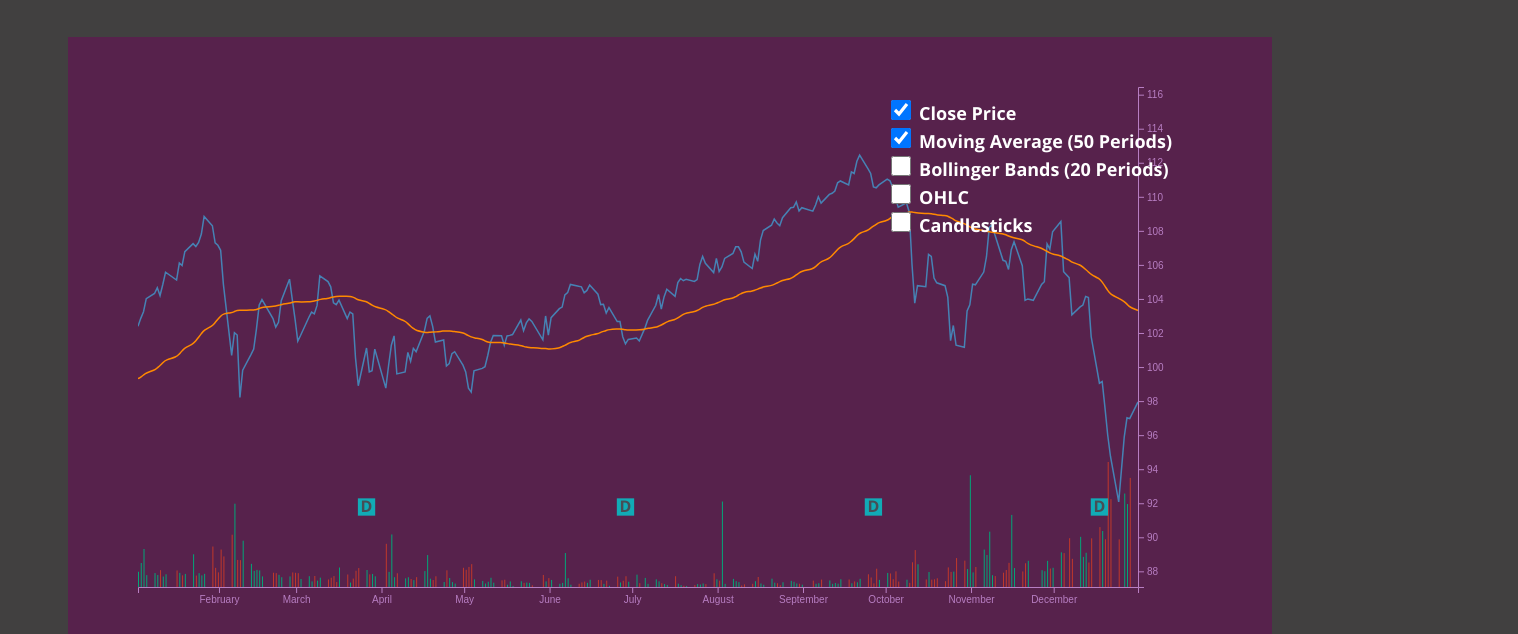
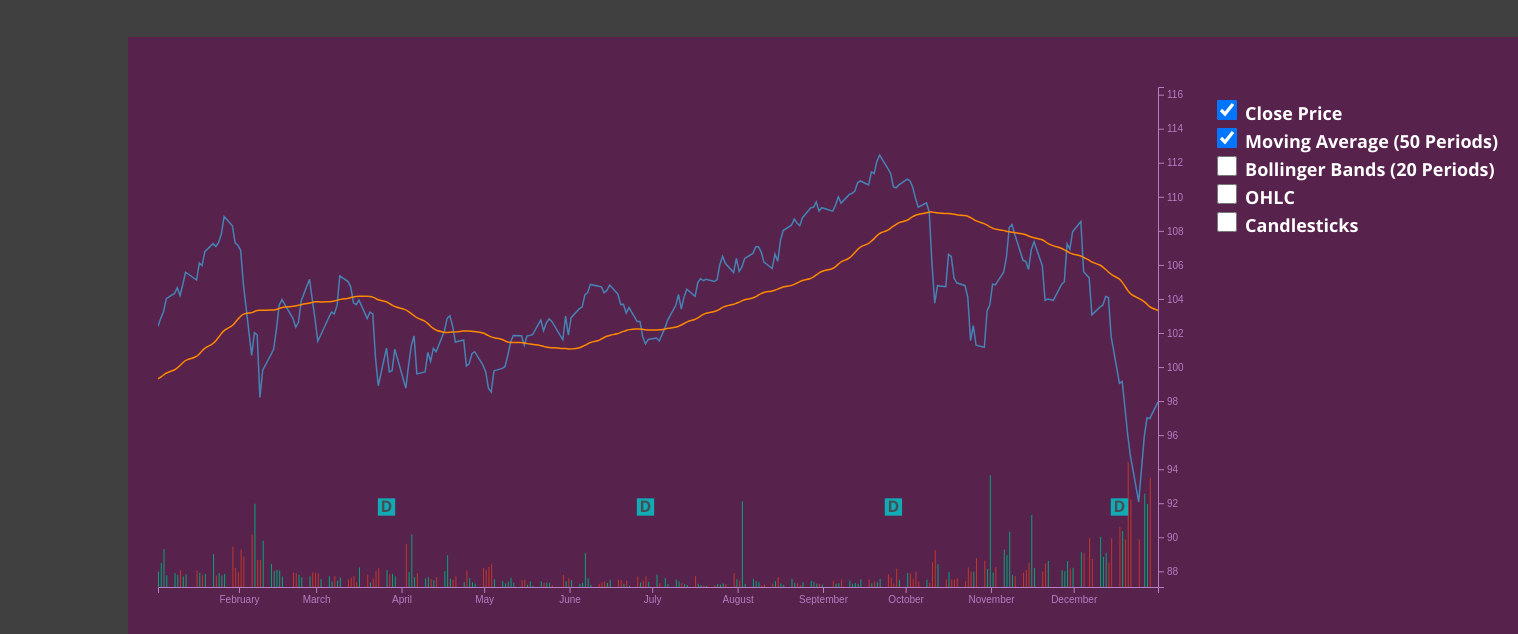
Before and after one commit to dtlai/stocktok, a website: page index.html in a window 1280 px wide. Shown: the part 160-794 px from the top of the page, 1518 px wide, since content can reach past the window. Drawn offline with nearby package versions, Linux system fonts and the light colour scheme.

Commit message:
styled page

```diff
--- a/styles.css
+++ b/styles.css
@@ -49,7 +49,6 @@
     align-items: center;
   }
 }
-
 
 a {
   color: white;
@@ -134,13 +133,16 @@ body {
   display: flex;
   flex-direction: column;
   position: absolute;
-  right: 100px;
+  right: 20px;
   top: 100px;
   z-index: 10
 }
 
 .graph-container {
   position: relative;
+  width: 1450px;
+  height: 650px;
+  margin-left: 60px;
 }
 
 .choices-container {
@@ -152,7 +154,6 @@ body {
 .choose-stock {
   color: white;
   font-size: 20px;
-  /* height: 20px; */
 }
 
 #select-stock {
@@ -165,10 +166,8 @@ body {
 }
 
 svg {
-  /* margin-left: auto; */
-  margin-left: 50px;
+  margin-left: 10px;
   margin-right: auto;
-  /* z-index: -1; */
 }
 
 .item {
```
